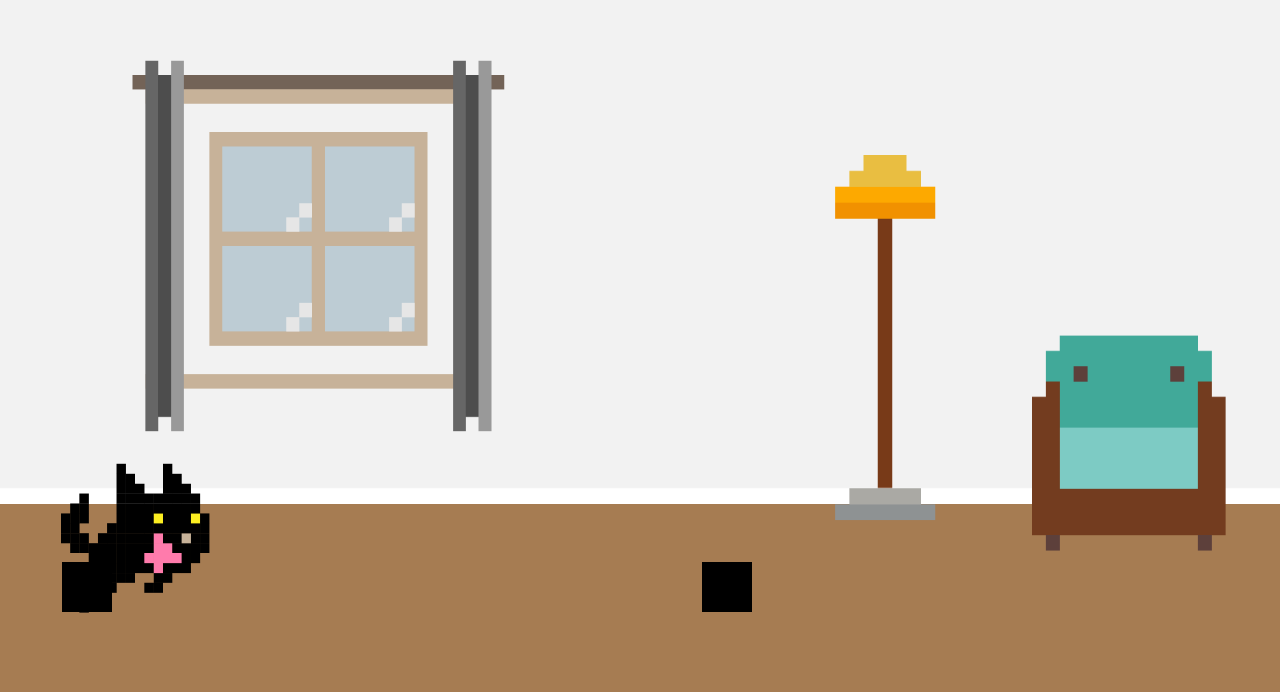
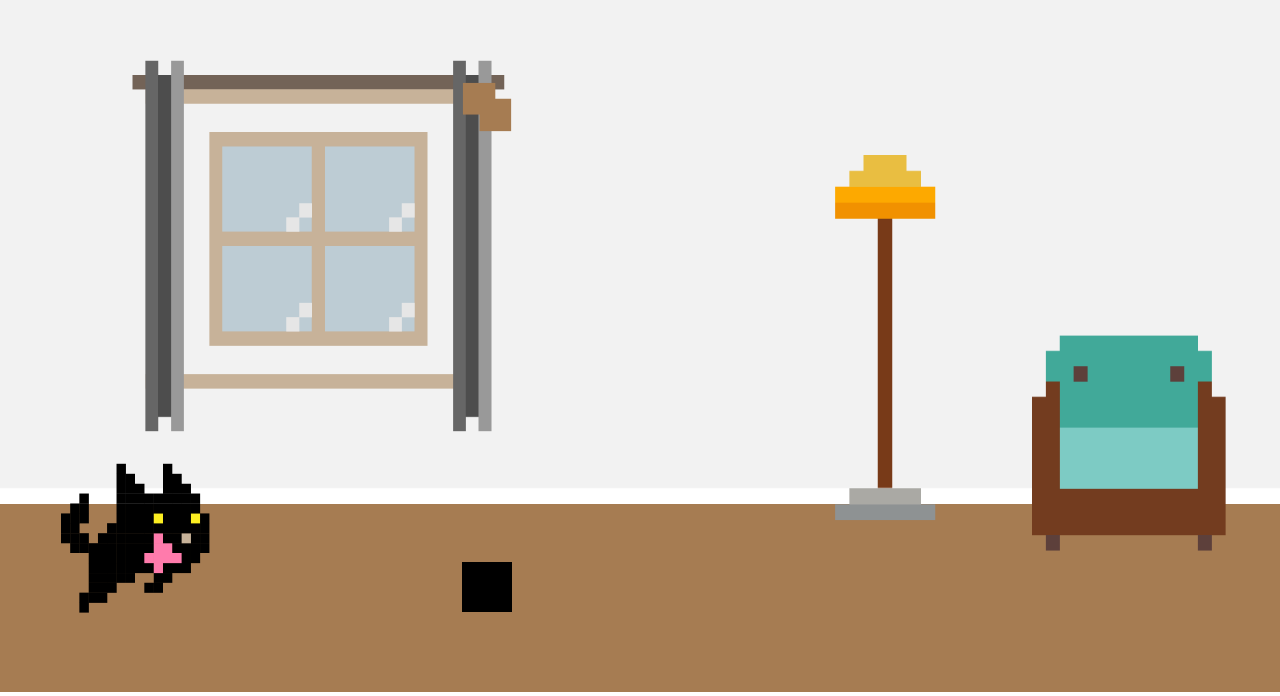
Before and after one commit to flor-u/cat-a-pum, a plain HTML site: page index.html in a window 1280 px wide. Shown: the part 108-804 px from the top of the page. Drawn offline with Linux system fonts and the light colour scheme.

Commit message:
prizes added

```diff
--- a/index.html
+++ b/index.html
@@ -5,6 +5,7 @@
     <meta name="viewport" content="width=device-width, initial-scale=1.0">
     <meta http-equiv="X-UA-Compatible" content="ie=edge">
     <script src="js/background.js"></script>
+    <script src="js/prize.js"></script>
     <script src="js/defense.js"></script>
     <script src="js/obstacles.js"></script>
     <script src="js/player.js"></script>
--- a/js/game.js
+++ b/js/game.js
@@ -32,7 +32,9 @@ const Game = {
             this.moveAll();
 
             this.clearObstacles()
-            if (this.framesCounter % 320 === 0) this.generateObstacles()
+            this.clearPrizes();
+            if (this.framesCounter % 420 === 0) this.generateObstacles();
+            if(this.framesCounter % 280 === 0) this.generatePrizes();
             if (this.framesCounter > 1000) this.framesCounter = 0;
         })
     },
@@ -40,7 +42,8 @@ const Game = {
     reset() {
         this.background = new Background(this.ctx, this.width, this.height);
         this.player = new Player(this.ctx, 150, 150, 'img/cat2.png', this.width, this.height, this.playerKeys);
-        this.obstacles= [];
+        this.obstacles = [];
+        this.prizes = [];
     },
 
     clear() {
@@ -51,22 +54,32 @@ const Game = {
         this.background.draw();
         this.player.draw();
         this.obstacles.forEach(obstacle => obstacle.draw());
+        this.prizes.forEach(prize => prize.draw());
     },
 
     moveAll() {
         this.background.move();
         this.player.move();
         this.obstacles.forEach(obstacle => obstacle.move());
+        this.prizes.forEach(prize => prize.move());
     },
 
-    generateObstacles () {
+    generateObstacles() {
         this.obstacles.push(new Obstacle(this.ctx, 50, 50, this.width, this.height))
     },
 
-    clearObstacles () {
+    clearObstacles() {
         this.obstacles = this.obstacles.filter(obstacle => (obstacle.posX >= 0))
-      }
+    },
 
+
+    generatePrizes() {
+        this.prizes.push(new Prize(this.ctx, 50, 50, this.width, this.height))
+    },
+
+    clearPrizes() {
+        this.prizes = this.prizes.filter(prize => (prize.posX >= 0))
+    }
 
 
 
--- a/js/obstacles.js
+++ b/js/obstacles.js
@@ -5,7 +5,7 @@ class Obstacle {
         this.height = height;
 
         this.posX = gameWidth;
-        this.posY = gameHeight * 0.9 - this.height;
+        this.posY = gameHeight * .9 - this.height;
 
         this.vx = 2;
     }
--- a/js/prize.js
+++ b/js/prize.js
@@ -0,0 +1,23 @@
+class Prize {
+    constructor(ctx, width, height, gameWidth, gameHeight) {
+        this.ctx = ctx;
+        this.width = width;
+        this.height = height;
+
+        this.posX = gameWidth;
+        this.posY = gameHeight * .3  - this.height;
+
+        this.image = new Image();
+        this.image.src = 'img/prize4.png';
+
+        this.vx = 2;
+    }
+
+    draw() {
+        this.ctx.drawImage(this.image, this.posX, this.posY, this.width, this.height);
+      }
+
+      move() {
+        this.posX -= this.vx;
+      }
+}
```
